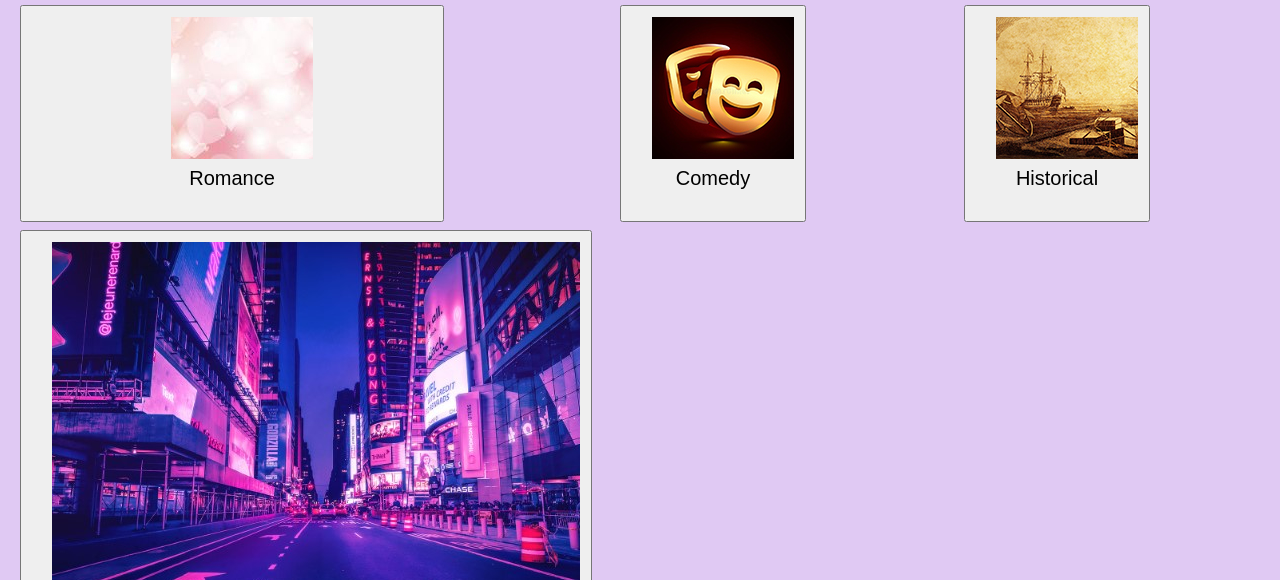
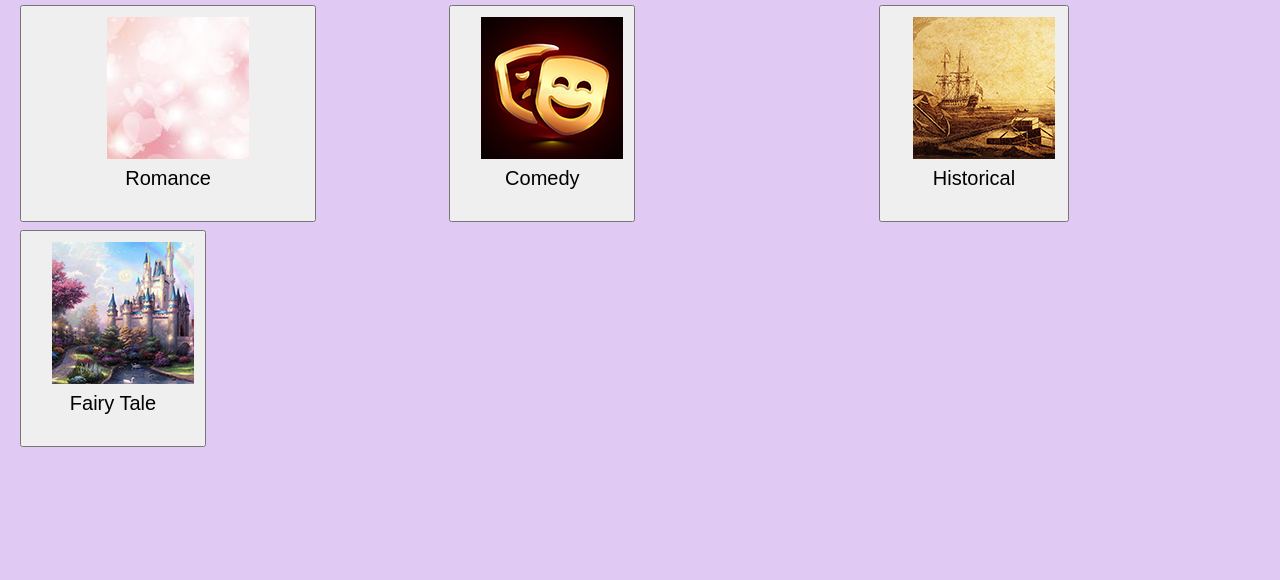
Before and after one commit to jtan334/Hack-Western-2022, a plain HTML site: page static/index.html in a window 1280 px wide. Shown: the part 220-800 px from the top of the page. Drawn offline with Linux system fonts and the light colour scheme.

Commit message:
Revert "added cyberpunk"
This reverts commit e4a8e87c827cd964eecd0ba38bb4f18e7970e961.

```diff
--- a/static/index.html
+++ b/static/index.html
@@ -52,8 +52,8 @@
                 </div>
 
                 <div class="box6">
-                    <button id="Cyberpunk">
-                    <img src = "images/cyberpunk.jpeg">
+                    <button id="fairytale">
+                    <img src = "images/fairytale.jpeg">
                 </a>
                     <p> Fairy Tale </p>
                 </div>
```
